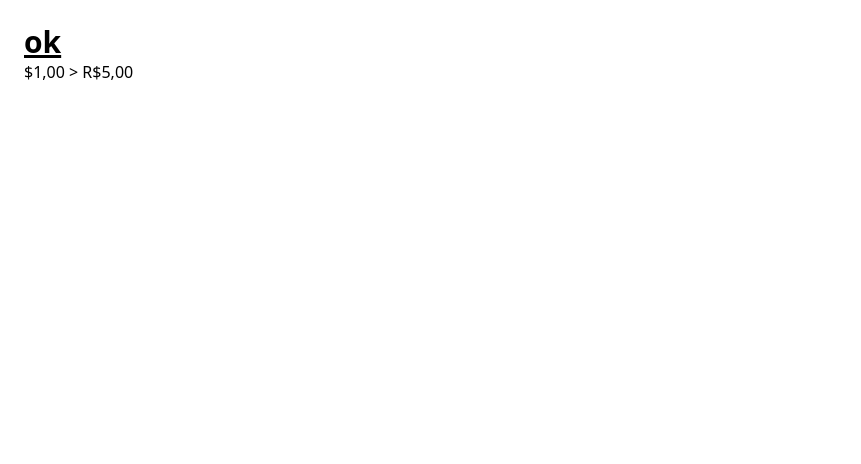
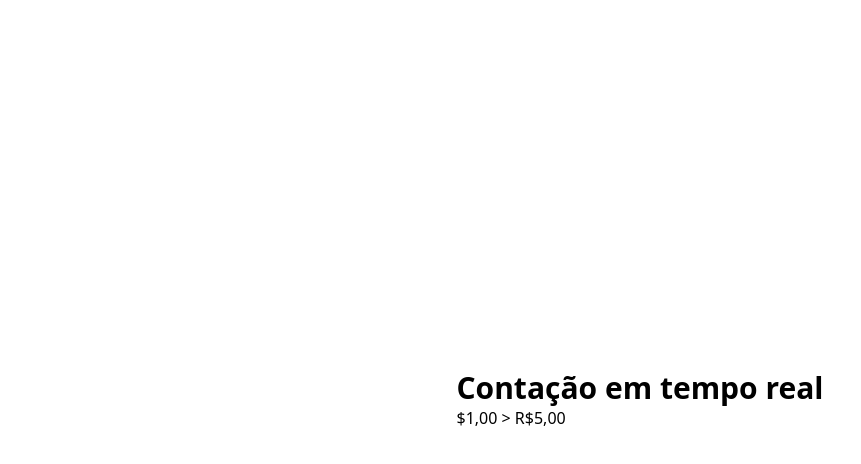
Before and after one commit to mjrdev/quotes, a Vue app: page / in a window 1280 px wide. Shown: the top 464 px of the page, without its empty margins (0-861 px from the left). Built offline with nearby package versions, Linux system fonts and the light colour scheme.

Commit message:
prepare for tailwind

```diff
--- a/src/App.vue
+++ b/src/App.vue
@@ -4,7 +4,7 @@ import Quotes from './components/Quotes.vue'
 </script>
 
 <template>
-  <main class="flex p-6">
+  <main class="container mx-auto flex justify-center align-middle columns-1 object-center h-full">
     <Quotes/>
   </main>
 </template>
--- a/src/components/Quotes.vue
+++ b/src/components/Quotes.vue
@@ -1,24 +1,32 @@
 <script setup lang="ts">
 import axios from 'axios'
 
-let text = 'ok'
+interface IData {
+  title: string,
+  coinOne: number,
+  coinTwo: number,
+  simbol: string
+}
 
+const data: IData = {
+  title: 'Contação em tempo real',
+  coinOne: 1.00,
+  coinTwo: 1.00,
+  simbol: "$"
+}
 
 async function get() {
     const get = await axios.get('https://api.coindesk.com/v1/bpi/currentprice.json')
     console.log(get);
 }
 
-function seti(): void {
-  text = 'new';
-}
 
 </script>
 
 <template>
-  <div class="item">
-    <h1 class="text-3xl font-bold underline">{{text}}</h1>
-    <h3 @click="seti()">$1,00 > R$5,00</h3>
+  <div class="item flex flex-col justify-center">
+    <h1 class="text-3xl font-bold">{{data.title}}</h1>
+    <h3>$1,00 > R$5,00</h3>
   </div>
 </template>
 
--- a/src/index.css
+++ b/src/index.css
@@ -1,3 +1,8 @@
 @tailwind base;
 @tailwind components;
 @tailwind utilities;
+
+#app {
+  height: 100vh;
+  width: 100%;
+}
```
